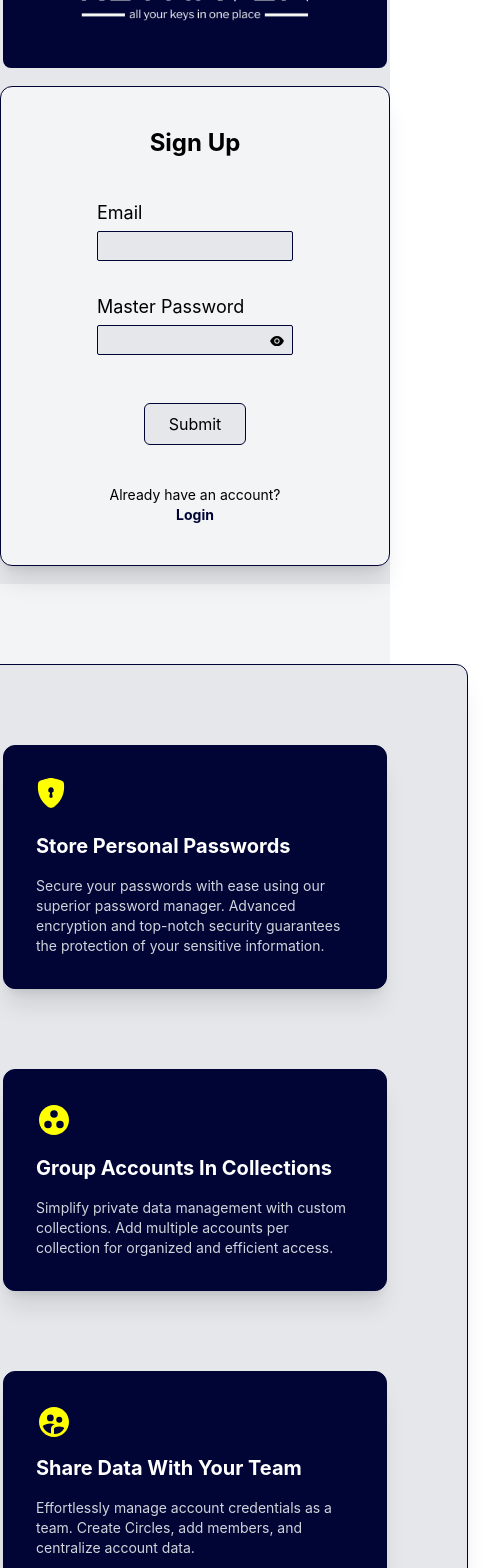
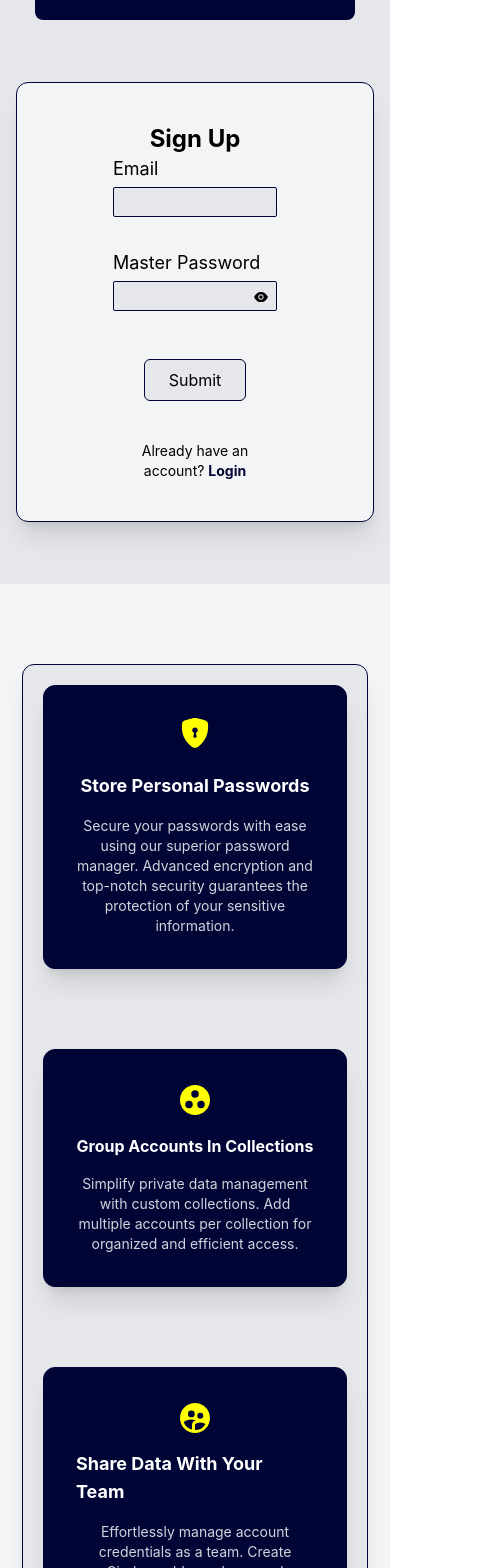
Before and after one commit to AbhinavGupta2002/KeyHaven, a React (Create React App) app in the folder keyhaven/: page / in a window 390 px wide. Shown: the part 260-1828 px from the top of the page, 497 px wide, since content can reach past the window. Built offline with nearby package versions, Linux system fonts and the light colour scheme; no server answers.

Commit message:
Made LP 100% responsive and fixed login/sign up empty cred issue

```diff
--- a/keyhaven/src/LandingPage/Features.tsx
+++ b/keyhaven/src/LandingPage/Features.tsx
@@ -8,36 +8,36 @@ import {RiGroup2Fill} from 'react-icons/ri'
 export const Features = () => {
     return (
         <div className="flex bg-gray-100 justify-center">
-            <div className="flex flex-col custom:flex-row flex-wrap justify-center align-middle mx-4 gap-20 p-20 bg-gray-200 my-20 rounded-xl shadow-xl border border-default1">
-                <div className="block rounded-xl border border-default1 bg-default1 p-8 shadow-xl w-96 h-58 hover:bg-blue-800 transition-all duration-200">
-                    <BsFillShieldLockFill className="text-3xl text-default2"/>
+            <div className="flex flex-col custom:flex-row flex-wrap justify-center align-middle mx-4 gap-20 p-5 xs:p-20 bg-gray-200 my-20 rounded-xl shadow-xl border border-default1">
+                <div className="flex flex-col rounded-xl border border-default1 bg-default1 p-8 shadow-xl w-custom3 md:w-96 h-58 hover:bg-blue-800 transition-all duration-200">
+                    <BsFillShieldLockFill className="text-3xl text-default2 self-center md:self-start"/>
 
-                    <h3 className="mt-6 text-xl font-bold text-white">Store Personal Passwords</h3>
+                    <label className="mt-6 text-lg md:text-xl font-bold text-white self-center md:self-start">Store Personal Passwords</label>
 
-                    <p className="mt-4 text-sm text-gray-300">
+                    <label className="mt-4 text-sm text-gray-300 text-center md:text-start">
                         Secure your passwords with ease using our superior password manager.
                         Advanced encryption and top-notch security guarantees the protection of your sensitive information.
-                    </p>
+                    </label>
                 </div>
-                <div className="block rounded-xl border border-default1 bg-default1 p-8 shadow-xl w-96 h-58 hover:bg-blue-800 transition-all duration-200">
-                    <MdGroupWork className="text-4xl text-default2"/>
+                <div className="flex flex-col rounded-xl border border-default1 bg-default1 p-8 shadow-xl w-custom3 md:w-96 h-58 hover:bg-blue-800 transition-all duration-200">
+                    <MdGroupWork className="text-4xl text-default2 self-center md:self-start"/>
 
-                    <h3 className="mt-4 text-xl font-bold text-white">Group Accounts In Collections</h3>
+                    <label className="mt-4 text-md md:text-xl font-bold text-white self-center md:self-start">Group Accounts In Collections</label>
 
-                    <p className="mt-4 text-sm text-gray-300">
+                    <label className="mt-4 text-sm text-gray-300 text-center md:text-start">
                         Simplify private data management with custom collections.
                         Add multiple accounts per collection for organized and efficient access.
-                    </p>
+                    </label>
                 </div>
-                <div className="block rounded-xl border border-default1 bg-default1 p-8 shadow-xl w-96 h-58 hover:bg-blue-800 transition-all duration-200">
-                    <RiGroup2Fill className="text-4xl text-default2"/>
+                <div className="flex flex-col rounded-xl border border-default1 bg-default1 p-8 shadow-xl w-custom3 md:w-96 h-58 hover:bg-blue-800 transition-all duration-200">
+                    <RiGroup2Fill className="text-4xl text-default2 self-center md:self-start"/>
 
-                    <h3 className="mt-custom1 text-xl font-bold text-white">Share Data With Your Team</h3>
+                    <label className="mt-custom1 text-lg md:text-xl font-bold text-white self-center md:self-start">Share Data With Your Team</label>
 
-                    <p className="mt-4 text-sm text-gray-300">
+                    <label className="mt-4 text-sm text-gray-300 text-center md:text-start">
                         Effortlessly manage account credentials as a team.
                         Create Circles, add members, and centralize account data.
-                    </p>
+                    </label>
                 </div>
             </div>
         </div>
--- a/keyhaven/src/LandingPage/Header.tsx
+++ b/keyhaven/src/LandingPage/Header.tsx
@@ -29,8 +29,8 @@ export const Header = (props: HeaderProps) => {
     return (
         !props.isLoading ?
             <div className="flex">
-                <div className="bg-gray-200 h-screen w-full lg:w-1/2 flex-col flex">
-                    <img src={logo} className=" max-w-sm lg:hidden self-center mt-10 rounded-lg"/>
+                <div className="bg-gray-200 h-screen w-full lg:w-1/2 flex-col flex px-4">
+                    <img src={logo} className="max-w-xs xs:max-w-sm lg:hidden self-center mt-10 rounded-lg"/>
                     {isLoggedIn ?
                         <RedirectDashboard navigate={props.navigate}/> :
                         isLogin ? <Login setIsLogin={setIsLogin} navigate={props.navigate}/> : <SignUp setIsLogin={setIsLogin} navigate={props.navigate}/>
--- a/keyhaven/src/LandingPage/Login.tsx
+++ b/keyhaven/src/LandingPage/Login.tsx
@@ -20,6 +20,10 @@ export const Login = ({setIsLogin, navigate}: LoginProps) => {
     useEffect(() => {
         if (isLoading) {
             setShowInvalidAlert(false)
+            if (!email.length || !password.length) {
+                setIsLoading(false)
+                setShowInvalidAlert(true)
+            } else {
                 const payload = {
                     email: email,
                     password: password
@@ -35,19 +39,20 @@ export const Login = ({setIsLogin, navigate}: LoginProps) => {
                     }
                 })
             }
+        }
     }, [isLoading])
 
     return (
         <>
             <div className="absolute w-full flex justify-center top-10" style={{zIndex: '999999'}}><MyAlert isVisible={showInvalidAlert} setInvisible={() => setShowInvalidAlert(false)} content="Login Credentials are Invalid!" severity="warning"/></div>
             <div className="flex justify-center h-full">
-                <div className="my-auto px-24 py-10 text-center bg-gray-100 rounded-xl shadow-xl w-login_signup border border-default1">
-                    <div className="font-bold text-2xl mb-10">Login</div>
-                    <div className="text-start mb-8">
+                <div className="my-auto px-24 py-5 h_xs:py-10 text-center bg-gray-100 rounded-xl shadow-xl w-login_signup border border-default1">
+                    <label className="font-bold text-2xl mb-5 h_xs:mb-10">Login</label>
+                    <div className="text-start mb-4 h_xs:mb-8">
                         <div className="mb-1 text-lg">Email</div>
                         <InputField value={email} setValue={setEmail} type=''/>
                     </div>
-                    <div className="text-start mb-12">
+                    <div className="text-start mb-5 h_xs:mb-12">
                         <div className="mb-1 text-lg">Master Password</div>
                         <InputField type='password' value={password} setValue={setPassword}/>
                     </div>
@@ -55,7 +60,7 @@ export const Login = ({setIsLogin, navigate}: LoginProps) => {
                         <Button value='Submit' disabled={isLoading} action={() => setIsLoading(true)}/>
                         {isLoading ? <Loader/> : <></>}
                     </div>
-                    <div className="mt-10 text-sm">Don't have an account? <span className="text-default1 font-bold cursor-pointer" onClick={() => setIsLogin(false)}>Sign Up</span></div>
+                    <div className="mt-5 h_xs:mt-10 text-sm">Don't have an account? <span className="text-default1 font-bold cursor-pointer" onClick={() => setIsLogin(false)}>Sign Up</span></div>
                 </div>
             </div>
         </>
--- a/keyhaven/src/LandingPage/SignUp.tsx
+++ b/keyhaven/src/LandingPage/SignUp.tsx
@@ -21,6 +21,10 @@ export const SignUp = ({setIsLogin, navigate}: SignUpProps) => {
     useEffect(() => {
         if (isLoading) {
             setShowInvalidAlert(false)
+            if (!email.length || !password.length) {
+                setIsLoading(false)
+                setShowInvalidAlert(true)
+            } else {
                 Account.reqSignUp({email, password}).then(res => {
                     setIsLoading(false)
                     if (res.type === 'SUCCESS') {
@@ -32,19 +36,20 @@ export const SignUp = ({setIsLogin, navigate}: SignUpProps) => {
                     }
                 })
             }
+        }
     }, [isLoading])
 
     return (
         <>
             <div className="absolute w-full flex justify-center top-10" style={{zIndex: '999999'}}><MyAlert isVisible={showInvalidAlert} setInvisible={() => setShowInvalidAlert(false)} content="Email is Already Taken!" severity="warning"/></div>
             <div className="flex justify-center h-full">
-                <div className="my-auto px-24 py-10 text-center bg-gray-100 rounded-xl shadow-xl w-login_signup border border-default1">
-                    <div className="font-bold text-2xl mb-10">Sign Up</div>
-                    <div className="text-start mb-8">
+                <div className="my-auto px-24 py-5 h_xs:py-10 text-center bg-gray-100 rounded-xl shadow-xl w-login_signup border border-default1">
+                    <label className="font-bold text-2xl mb-5 h_xs:mb-10">Sign Up</label>
+                    <div className="text-start mb-4 h_xs:mb-8">
                         <div className="mb-1 text-lg">Email</div>
                         <InputField value={email} setValue={setEmail} type=''/>
                     </div>
-                    <div className="text-start mb-12">
+                    <div className="text-start mb-5 h_xs:mb-12">
                         <Tooltip
                         title={<span className="text-lg">The master key is what you use to access everything else. Make sure to store this somewhere!</span>}
                         placement="bottom"
@@ -68,7 +73,7 @@ export const SignUp = ({setIsLogin, navigate}: SignUpProps) => {
                         <Button value='Submit' disabled={isLoading} action={() => setIsLoading(true)}/>
                         {isLoading ? <Loader/> : <></>}
                     </div>
-                    <div className="mt-10 text-sm">Already have an account? <span className="text-default1 font-bold cursor-pointer" onClick={() => setIsLogin(true)}>Login</span></div>
+                    <div className="mt-5 h_xs:mt-10 text-sm">Already have an account? <span className="text-default1 font-bold cursor-pointer" onClick={() => setIsLogin(true)}>Login</span></div>
                 </div>
             </div>
         </>
--- a/keyhaven/src/LandingPage/Testimonial.tsx
+++ b/keyhaven/src/LandingPage/Testimonial.tsx
@@ -12,7 +12,7 @@ export const Testimonial = () => {
                         className="aspect-square w-full rounded-lg object-cover"
                     />
 
-                    <blockquote className="sm:col-span-2">
+                    <blockquote className="sm:col-span-2 text-center sm:text-start">
                         <p className="text-xl font-medium sm:text-2xl">
                             KeyHaven has changed the game for password management. The level of security and ease of use is unparalleled.
                             I never have to worry about losing track of my passwords or having them compromised.
--- a/keyhaven/tailwind.config.js
+++ b/keyhaven/tailwind.config.js
@@ -11,8 +11,9 @@ module.exports = {
       width: {
         custom1: '35rem',
         custom12: '25rem',
+        custom2: '70rem',
+        custom3: '19rem',
         login_signup: '27rem',
-        custom2: '70rem',
         header: '96%'
       },
       margin: {
@@ -20,7 +21,9 @@ module.exports = {
         custom2: '2px'
       },
       screens: {
-        'custom': '1057px'
+        'custom': '1057px',
+        'xs': '460px',
+        'h_xs': { 'raw': '(min-height: 810px)' },
       }
     },
   },
```
Also changed, not shown: keyhaven/src/LandingPage/AboutMe.tsx (+6 -5 lines). Lines whose indentation alone changed are shown as unchanged.
